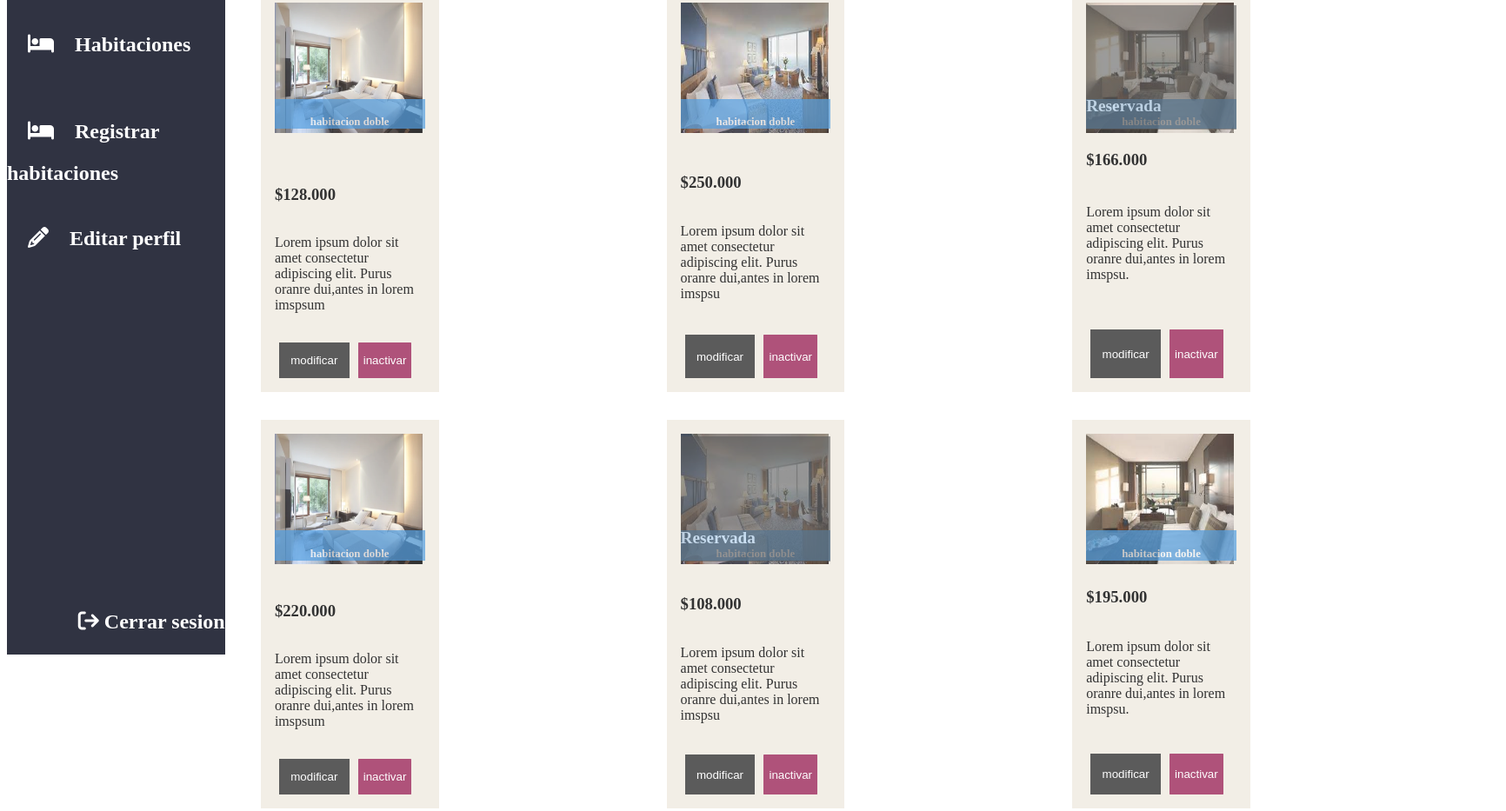
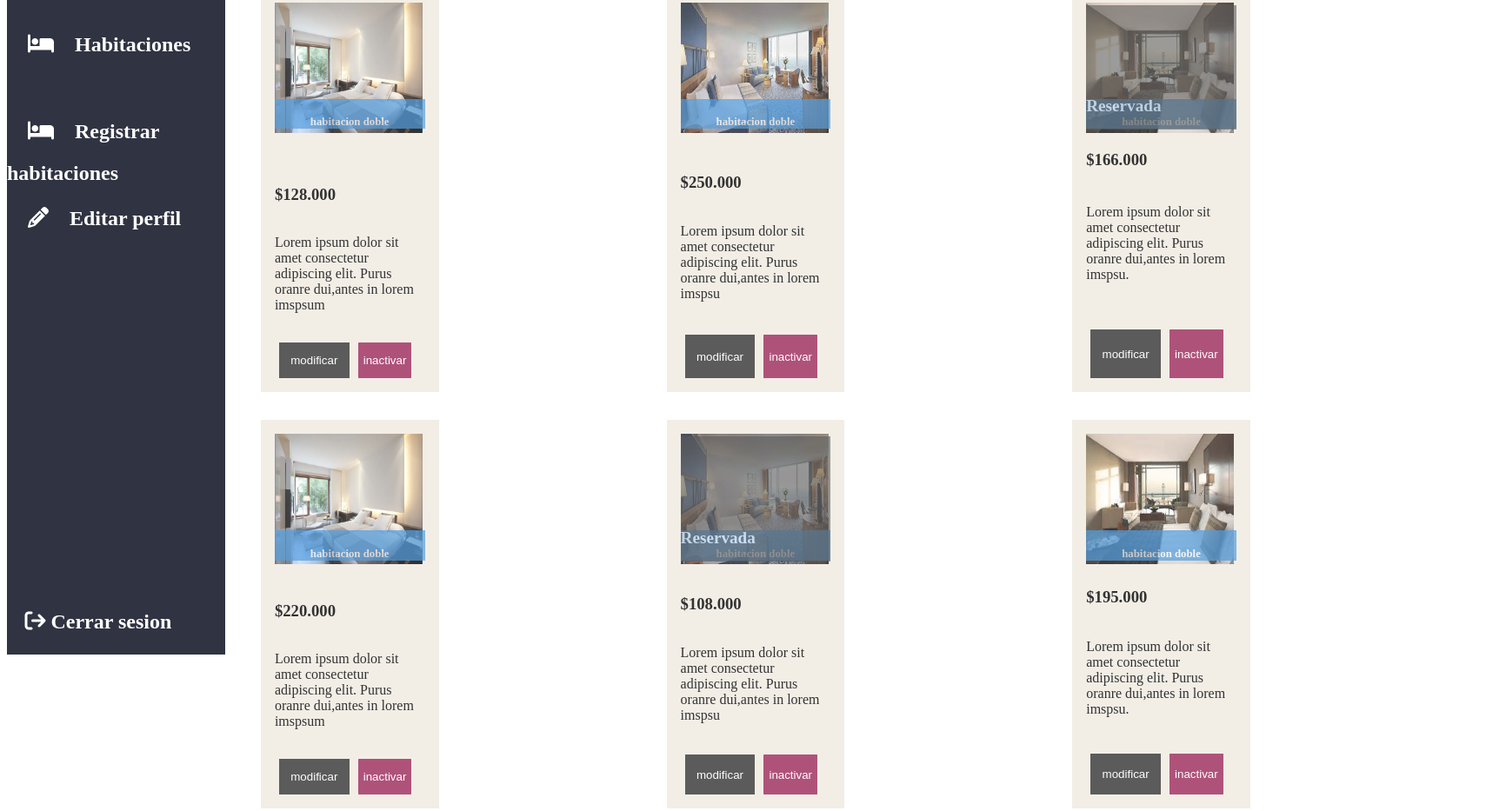
Before and after one commit to deissypc/TALLER_0_Maquetaci-n_Responsive, a plain HTML site: page views/list1.html in a window 1280 px wide. Shown: the part 258-1191 px from the top of the page at 87% size, 1732 px wide, since content can reach past the window. Drawn offline with Linux system fonts and the light colour scheme.

Commit message:
se realizaron ajustes para el plan de mejora

```diff
--- a/css/estilos.css
+++ b/css/estilos.css
@@ -985,6 +985,10 @@ nav a:hover{
   background-color: #0B3860;
   width: 100%;
  }
+ .h a{
+  text-decoration: none;
+  color: white;
+ }
  .y select{
   display: flex;
   width:130%;
@@ -1076,6 +1080,10 @@ nav a:hover{
     background-color: #0B3860;
     width: 100%;
    }
+   .h a {
+    text-decoration: none;
+    color: white;
+  }
    .ico{
     background-color: var(--azulnegro);
     display: flex;
@@ -1288,6 +1296,10 @@ height:70px;
     font-size:120%;
 
     }
+    .hi a {
+      text-decoration: none;
+      color: white;
+    }
     .ico1 p:hover{
       background-color: #0B3860;
       width: 100%;
@@ -1344,6 +1356,10 @@ height:70px;
       background-color: #0B3860;
       width: 100%;
      }
+     .hi a {
+      text-decoration: none;
+      color: white;
+    }
      .ico1{
       background-color: var(--azulnegro);
       display: flex;
@@ -1582,6 +1598,10 @@ padding:20px ;
           background-color: #0B3860;
           width: 100%;
          }
+         .hi1 a {
+          text-decoration: none;
+          color: white;
+        }
         .ini2{
           background-color:  #333333;
            display: flex;
@@ -1622,6 +1642,10 @@ padding:20px ;
             height: 100vh;
 
            }
+           .hi1 a {
+            text-decoration: none;
+            color: white;
+          }
 
            .lis1{
             background-color: #1f5a8aea;
@@ -1925,6 +1949,10 @@ padding:20px ;
           width: 100%;
          }
          .ico4 a{
+          text-decoration: none;
+          color: white;
+        }
+        .hi1 a {
           text-decoration: none;
           color: white;
         }
--- a/css/estilos1.css
+++ b/css/estilos1.css
@@ -531,7 +531,7 @@ padding: 0.5rem;
 
                   display: grid;
 
-                  grid-template-rows: 100px auto auto;
+                  grid-template-rows: 100px 100px 100px;
                   width: 110%;
                   height: 86vh;
                   color: white;
@@ -553,13 +553,17 @@ padding: 0.5rem;
 
                   grid-template-rows: auto auto;
                   width: 110%;
-
+                  text-align: center;
                   color: white;
                   grid-template-columns:auto auto;
                   font-size: 150%;
-                  justify-content: flex-end;
 
 
+
+                }
+                .hi1 a{
+                  text-decoration: none;
+                  color: white;
                 }
                 .lis{
                   display: grid;
@@ -723,6 +727,10 @@ padding: 0.5rem;
 
 
                    }
+                   .hi1 a {
+                    text-decoration: none;
+                    color: white;
+                  }
                    .ico4 p:hover{
                     background-color: #0B3860;
                     width: 100%;
--- a/views/list1.html
+++ b/views/list1.html
@@ -21,12 +21,12 @@
                    angievargas2@gmail.com</b></p>
                  </div>
                 <div class="ico4">
-                   <p><a href="busqueda.html"><i class="fa-solid fa-bed"></i><b>Habitaciones</b><a></p>
-                   <p><i class="fa-solid fa-bed"></i><b>Registrar habitaciones</b></p>
-                   <p><i class="fa-solid fa-pencil"></i><b>Editar perfil</b></p>
+                   <p><a href="busqueda.html"><i class="fa-solid fa-bed"></i><b>Habitaciones</b></p></a>
+                   <p><a href="form-hab.html"><i class="fa-solid fa-bed"></i><b>Registrar habitaciones</b></p></a>
+                   <p><a href="dashboard.html"><i class="fa-solid fa-pencil"></i><b>Editar perfil</b></p></a>
                    </div>
                 <div class="hi1">
-                <p><i class="fa-solid fa-arrow-right-from-bracket"></i> <b>Cerrar sesion </b></p>
+                <p><a href="../index1.html"><i class="fa-solid fa-arrow-right-from-bracket"></i> <b>Cerrar sesion </b></p></a>
                 </div>
 
 
```
Also changed, not shown: views/busqueda.html (+4 -4 lines), views/dashboard.html (+4 -4 lines), views/form-hab.html (+2 -2 lines), views/list-hab.html (+4 -4 lines).
